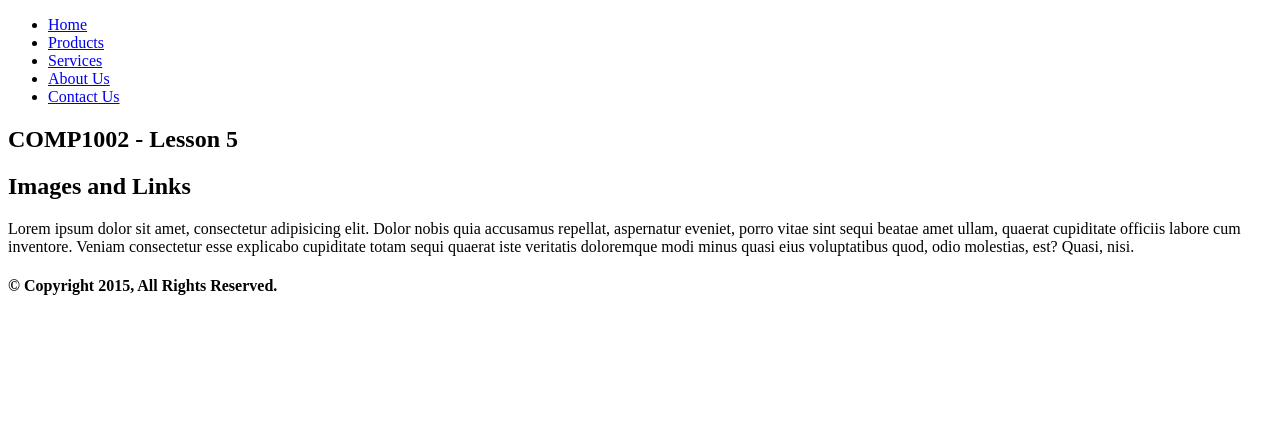
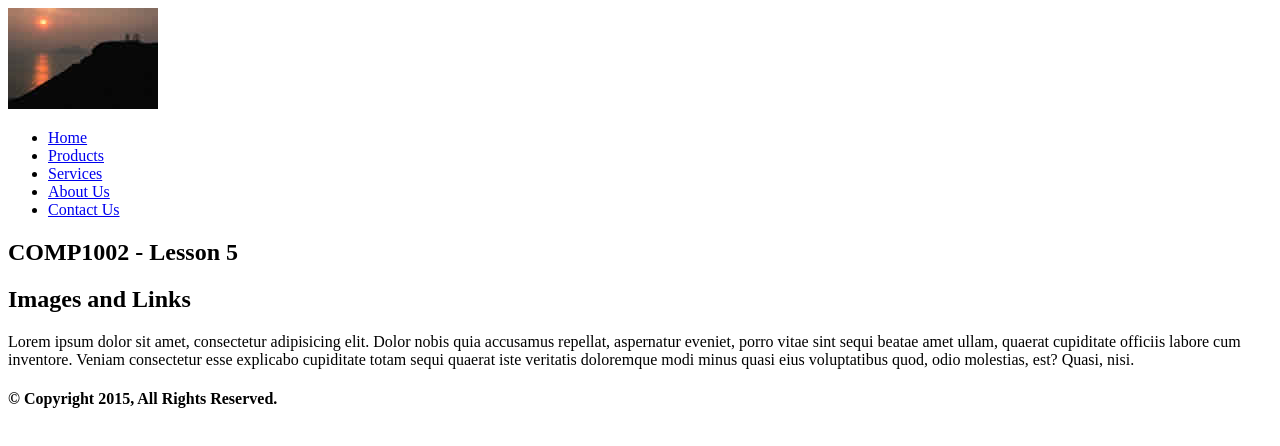
Before and after one commit to GeorgianCollege/COMP1002-Lesson5, a plain HTML site: page index.html in a window 1280 px wide. Drawn offline with Linux system fonts and the light colour scheme.

Commit message:
added thumbnail for brand and link to larger image

```diff
--- a/index.html
+++ b/index.html
@@ -11,7 +11,8 @@
            <!-- HEADER -->
             <header role="banner">
                <div class="brand">
-                   <!-- PLACE OUR LOGO HERE -->
+                  <a href="Assets/images/sounion-1200x799.jpg"><img src="Assets/images/sounion-thumbnail.jpg" alt="Sounion"></a>
+
                </div>
                 <nav role="navigation">
                     <ul>
```
